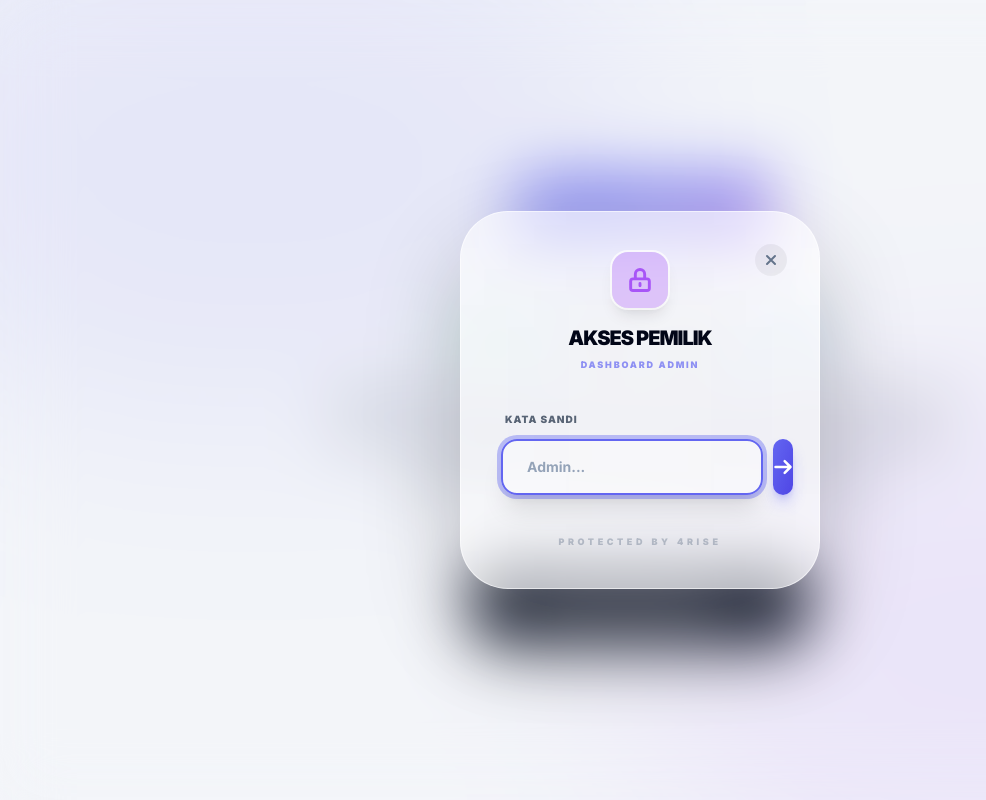
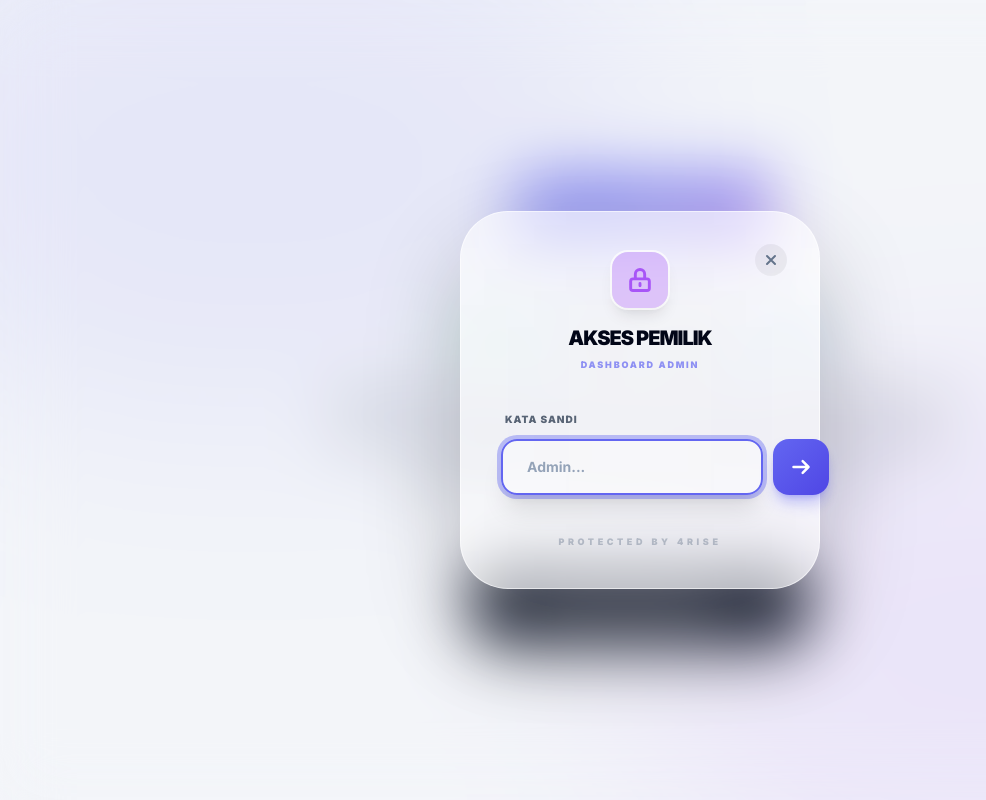
Before and after one commit to arizlkim3/webfolio_me, a React (Vite) app: page / in a window 1280 px wide. Both pictures are taken after a click on the button 1166 px from the left and 61 px from the top of the page. Shown: the whole page, without its empty margins (0-986 px from the left). Built offline with nearby package versions, Linux system fonts and the light colour scheme.

Commit message:
Add files via upload

```diff
--- a/components/LandingPage.tsx
+++ b/components/LandingPage.tsx
@@ -205,9 +205,9 @@ const LandingPage: React.FC<LandingPageProps> = ({ onLogin, theme, toggleTheme }
                     />
                     <button
                       type="submit"
-                      className="w-14 h-14 bg-gradient-to-br from-primary to-indigo-600 text-white rounded-2xl flex items-center justify-center shadow-lg shadow-primary/40 hover:scale-105 hover:shadow-primary/50 active:scale-95 transition-all group"
+                      className="shrink-0 w-14 h-14 bg-gradient-to-br from-primary to-indigo-600 text-white rounded-2xl flex items-center justify-center shadow-lg shadow-primary/40 hover:scale-105 hover:shadow-primary/50 active:scale-95 transition-all group"
                     >
-                      <svg className="w-5 h-5 transition-transform group-hover:translate-x-1" fill="none" stroke="currentColor" viewBox="0 0 24 24">
+                      <svg className="w-5 h-5 shrink-0 transition-transform group-hover:translate-x-1" fill="none" stroke="currentColor" viewBox="0 0 24 24">
                         <path strokeLinecap="round" strokeLinejoin="round" strokeWidth={3} d="M14 5l7 7m0 0l-7 7m7-7H3" />
                       </svg>
                     </button>
```
